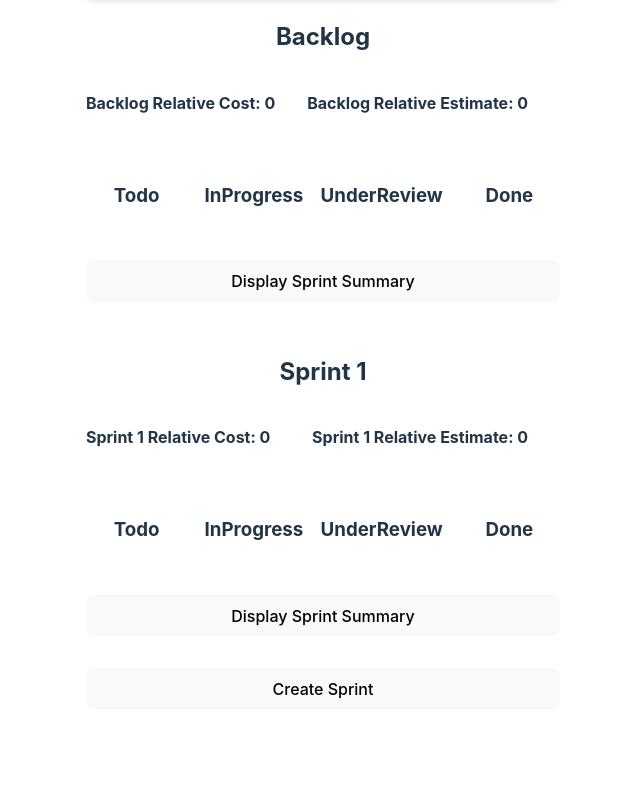
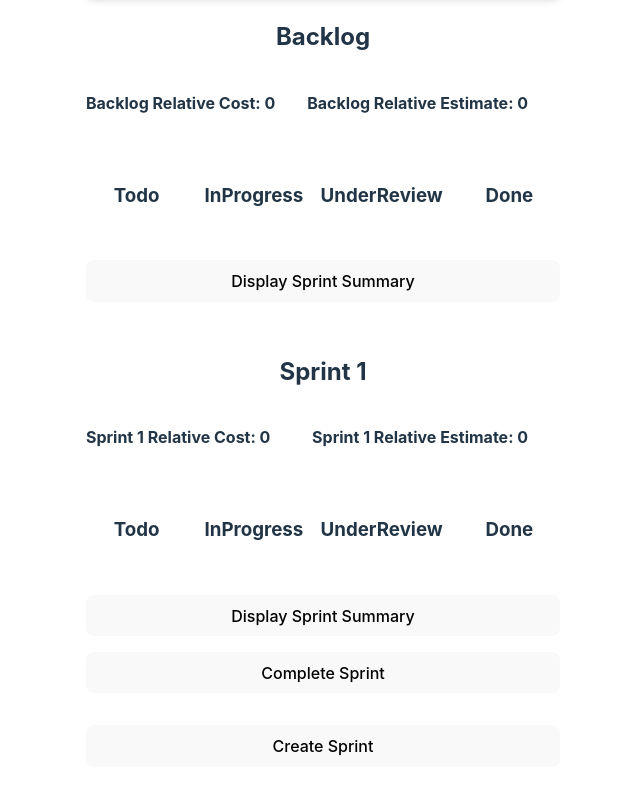
Before and after one commit to Newie03/Sprint-Planning-App-JAC-Inc, a React (Vite) app in the folder SprintPlanningAppJACInc/: page / in a window 1280 px wide. Shown: the part 611-1406 px from the top of the page, without its empty margins (317-957 px from the left). Before the commit the page ends 1368 px from the top, so only its background shows below. Built offline with nearby package versions, Linux system fonts and the light colour scheme.

Commit message:
Basic Complete Sprint Functionality

```diff
--- a/SprintPlanningAppJACInc/src/App.jsx
+++ b/SprintPlanningAppJACInc/src/App.jsx
@@ -137,6 +137,42 @@ const App = () => {
     alert(`Sprint Summary for ${sprintName}:\n${summary}`);
   };
 
+  const handleCompleteSprint = (currentSprintName) => {
+    setSprints((prevSprints) => {
+      const newSprints = [...prevSprints];
+      const currentSprintIndex = newSprints.findIndex(
+        (s) => s.name === currentSprintName
+      );
+      let nextSprintIndex = currentSprintIndex + 1;
+
+      // Create a new sprint if there is no next sprint.
+      if (nextSprintIndex >= newSprints.length) {
+        handleCreateSprint();
+        nextSprintIndex = newSprints.length; // Update nextSprintIndex after creating sprint.
+      }
+
+      const currentSprint = newSprints[currentSprintIndex];
+      const nextSprint = newSprints[nextSprintIndex];
+
+      // Move tasks that are not 'Done' to the next sprint.
+      Object.entries(currentSprint.tasks).forEach(([status, taskList]) => {
+        if (status !== "Done") {
+          nextSprint.tasks[status] = [...nextSprint.tasks[status], ...taskList];
+        }
+      });
+
+      // Remove tasks that are not 'Done' from old sprint.
+      newSprints[currentSprintIndex].tasks = {
+        ...currentSprint.tasks,
+        Todo: [],
+        InProgress: [],
+        UnderReview: [],
+      };
+
+      return newSprints;
+    });
+  };
+
   return (
     <div className="app">
       <h1>Task Tracker</h1>
@@ -178,6 +214,14 @@ const App = () => {
               >
                 Display Sprint Summary
               </button>
+              {sprint.name !== "Backlog" && (
+                <button
+                  onClick={() => handleCompleteSprint(sprint.name)}
+                  className="complete-sprint"
+                >
+                  Complete Sprint
+                </button>
+              )}
             </div>
           );
         })}
```
